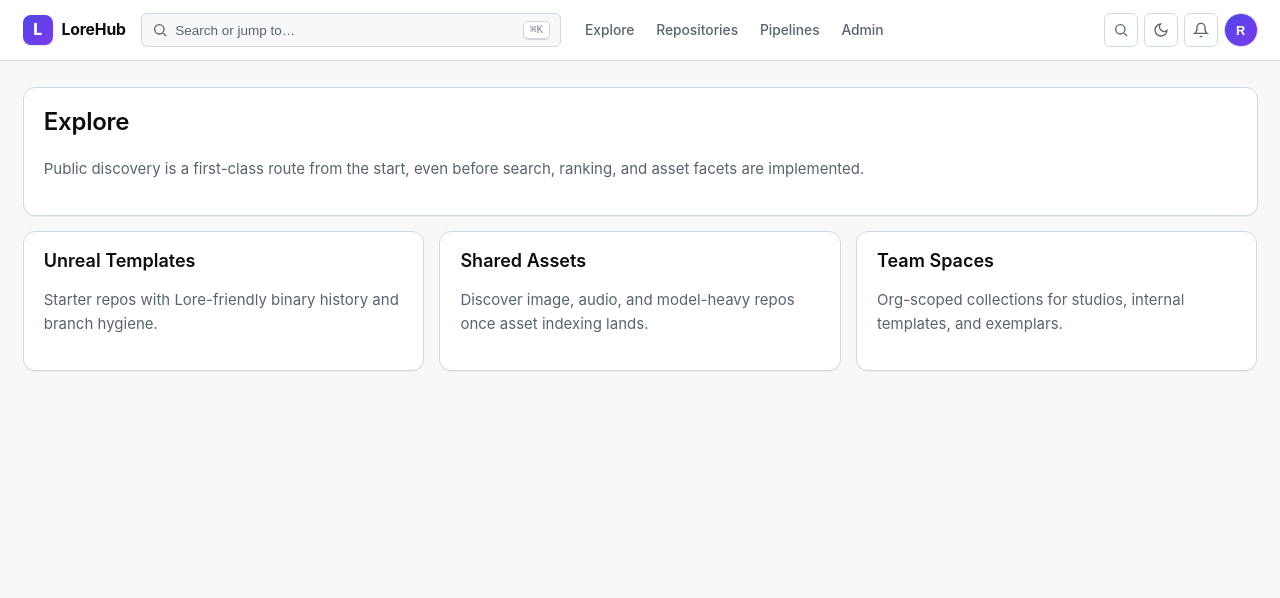
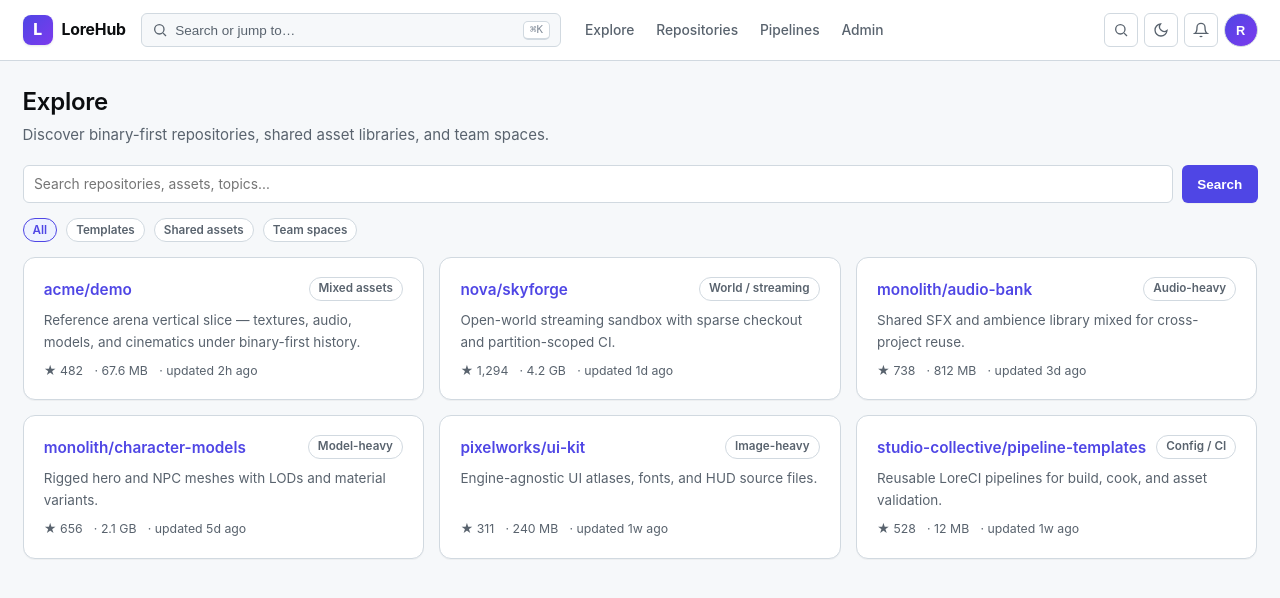
Before and after one commit to GDAgent/LoreHub, a Next.js app in the folder apps/web/: page /explore in a window 1280 px wide. Shown: the top 598 px of the page. Built offline with nearby package versions, Linux system fonts and the light colour scheme.

Commit message:
UI overhaul batch 6: auth pages & explore

```diff
--- a/apps/web/app/explore/page.tsx
+++ b/apps/web/app/explore/page.tsx
@@ -1,27 +1,116 @@
-export default function ExplorePage() {
+import Link from "next/link";
+
+import { getSearchParamValue } from "@/lib/search-params";
+
+type ExplorePageProps = {
+  searchParams: Promise<Record<string, string | string[] | undefined>>;
+};
+
+type ExploreRepo = {
+  org: string;
+  repo: string;
+  description: string;
+  topic: string;
+  assetMix: string;
+  stars: number;
+  storage: string;
+  updated: string;
+};
+
+const REPOS: ExploreRepo[] = [
+  { org: "acme", repo: "demo", description: "Reference arena vertical slice — textures, audio, models, and cinematics under binary-first history.", topic: "templates", assetMix: "Mixed assets", stars: 482, storage: "67.6 MB", updated: "2h ago" },
+  { org: "nova", repo: "skyforge", description: "Open-world streaming sandbox with sparse checkout and partition-scoped CI.", topic: "templates", assetMix: "World / streaming", stars: 1294, storage: "4.2 GB", updated: "1d ago" },
+  { org: "monolith", repo: "audio-bank", description: "Shared SFX and ambience library mixed for cross-project reuse.", topic: "assets", assetMix: "Audio-heavy", stars: 738, storage: "812 MB", updated: "3d ago" },
+  { org: "monolith", repo: "character-models", description: "Rigged hero and NPC meshes with LODs and material variants.", topic: "assets", assetMix: "Model-heavy", stars: 656, storage: "2.1 GB", updated: "5d ago" },
+  { org: "pixelworks", repo: "ui-kit", description: "Engine-agnostic UI atlases, fonts, and HUD source files.", topic: "assets", assetMix: "Image-heavy", stars: 311, storage: "240 MB", updated: "1w ago" },
+  { org: "studio-collective", repo: "pipeline-templates", description: "Reusable LoreCI pipelines for build, cook, and asset validation.", topic: "teams", assetMix: "Config / CI", stars: 528, storage: "12 MB", updated: "1w ago" },
+];
+
+const FILTERS = [
+  { id: "all", label: "All" },
+  { id: "templates", label: "Templates" },
+  { id: "assets", label: "Shared assets" },
+  { id: "teams", label: "Team spaces" },
+] as const;
+
+export default async function ExplorePage({ searchParams }: ExplorePageProps) {
+  const queryParams = await searchParams;
+  const query = getSearchParamValue(queryParams.q)?.trim() ?? "";
+  const topic = getSearchParamValue(queryParams.topic) ?? "all";
+
+  const repos = REPOS.filter((r) => {
+    const matchesTopic = topic === "all" || r.topic === topic;
+    const matchesQuery =
+      !query ||
+      `${r.org}/${r.repo} ${r.description} ${r.assetMix}`.toLowerCase().includes(query.toLowerCase());
+    return matchesTopic && matchesQuery;
+  });
+
   return (
     <main className="shell page">
-      <section className="panel">
-        <h1>Explore</h1>
-        <p className="muted">
-          Public discovery is a first-class route from the start, even before search,
-          ranking, and asset facets are implemented.
-        </p>
-      </section>
-      <section className="grid three">
-        <article className="panel">
-          <h2>Unreal Templates</h2>
-          <p className="muted">Starter repos with Lore-friendly binary history and branch hygiene.</p>
-        </article>
-        <article className="panel">
-          <h2>Shared Assets</h2>
-          <p className="muted">Discover image, audio, and model-heavy repos once asset indexing lands.</p>
-        </article>
-        <article className="panel">
-          <h2>Team Spaces</h2>
-          <p className="muted">Org-scoped collections for studios, internal templates, and exemplars.</p>
-        </article>
-      </section>
+      <div className="section-header">
+        <div>
+          <h1 style={{ margin: 0 }}>Explore</h1>
+          <p className="muted" style={{ margin: "0.35rem 0 0" }}>Discover binary-first repositories, shared asset libraries, and team spaces.</p>
+        </div>
+      </div>
+
+      <form method="get" className="filter-search">
+        <input
+          name="q"
+          defaultValue={query}
+          placeholder="Search repositories, assets, topics…"
+          type="search"
+          aria-label="Search repositories"
+        />
+        {topic !== "all" ? <input type="hidden" name="topic" value={topic} /> : null}
+        <button className="button" type="submit">Search</button>
+      </form>
+
+      <div className="meta-row" style={{ flexWrap: "wrap" }}>
+        {FILTERS.map((f) => {
+          const href = f.id === "all"
+            ? `/explore${query ? `?q=${encodeURIComponent(query)}` : ""}`
+            : `/explore?topic=${f.id}${query ? `&q=${encodeURIComponent(query)}` : ""}`;
+          const active = topic === f.id;
+          return (
+            <Link
+              key={f.id}
+              href={href}
+              className={`pill ${active ? "" : "muted-pill"}`}
+              style={active ? { background: "var(--brand-soft)", color: "var(--brand)", borderColor: "var(--brand)" } : {}}
+            >
+              {f.label}
+            </Link>
+          );
+        })}
+      </div>
+
+      {repos.length ? (
+        <section className="grid three">
+          {repos.map((r) => (
+            <article key={`${r.org}/${r.repo}`} className="panel" style={{ display: "flex", flexDirection: "column", gap: "0.6rem" }}>
+              <div className="meta-row" style={{ justifyContent: "space-between" }}>
+                <h2 style={{ margin: 0, fontSize: "1.02rem" }}>
+                  <Link href={`/${r.org}/${r.repo}`}>{r.org}/{r.repo}</Link>
+                </h2>
+                <span className="pill muted-pill">{r.assetMix}</span>
+              </div>
+              <p className="muted" style={{ margin: 0, fontSize: "0.9rem", flex: 1 }}>{r.description}</p>
+              <div className="list-row-meta" style={{ marginTop: 0 }}>
+                <span>★ {r.stars.toLocaleString()}</span>
+                <span>· {r.storage}</span>
+                <span>· updated {r.updated}</span>
+              </div>
+            </article>
+          ))}
+        </section>
+      ) : (
+        <div className="empty-state">
+          <h3>No repositories match</h3>
+          <p className="muted">Try a different search term or clear the topic filter.</p>
+        </div>
+      )}
     </main>
   );
 }
--- a/apps/web/app/globals.css
+++ b/apps/web/app/globals.css
@@ -733,6 +733,65 @@ table.table tbody tr:hover { background: var(--surface-hover); }
 .form-card { width: min(440px, 100%); }
 .form-grid { display: grid; gap: 1rem; }
 
+/* ---------- Auth pages ---------- */
+
+.auth-shell {
+  min-height: calc(100vh - var(--header-h));
+  display: grid;
+  place-items: center;
+  padding: 2.5rem 1.25rem 4rem;
+}
+
+.auth-card {
+  width: min(420px, 100%);
+  display: flex;
+  flex-direction: column;
+  gap: 1.1rem;
+}
+
+.auth-brand {
+  display: flex;
+  align-items: center;
+  gap: 0.6rem;
+  justify-content: center;
+  margin-bottom: 0.25rem;
+  font-weight: 700;
+  font-size: 1.05rem;
+  color: var(--text-strong);
+}
+
+.auth-divider {
+  display: flex;
+  align-items: center;
+  gap: 0.75rem;
+  color: var(--muted);
+  font-size: 0.82rem;
+}
+
+.auth-divider::before,
+.auth-divider::after {
+  content: "";
+  flex: 1;
+  height: 1px;
+  background: var(--border);
+}
+
+.auth-foot {
+  text-align: center;
+  color: var(--muted);
+  font-size: 0.9rem;
+}
+
+.filter-search {
+  display: flex;
+  gap: 0.6rem;
+}
+
+.filter-search input {
+  flex: 1;
+  min-width: 0;
+}
+
 .field { display: grid; gap: 0.4rem; }
 
 .field label {
@@ -744,7 +803,8 @@ table.table tbody tr:hover { background: var(--surface-hover); }
 .field input,
 .field textarea,
 .field select,
-.toolbar-grid input {
+.toolbar-grid input,
+.filter-search input {
   width: 100%;
   min-height: 38px;
   padding: 0.5rem 0.7rem;
@@ -761,7 +821,8 @@ table.table tbody tr:hover { background: var(--surface-hover); }
 .field input:focus,
 .field textarea:focus,
 .field select:focus,
-.toolbar-grid input:focus {
+.toolbar-grid input:focus,
+.filter-search input:focus {
   outline: none;
   border-color: var(--brand);
   box-shadow: 0 0 0 3px color-mix(in srgb, var(--brand) 22%, transparent);
```
Also changed, not shown: apps/web/app/(auth)/login/page.tsx (+23 -23 lines), apps/web/app/(auth)/register/page.tsx (+27 -17 lines), apps/web/app/(auth)/sso/page.tsx (+30 -23 lines), 1 other file (tests, documents, lock files or other folders).
